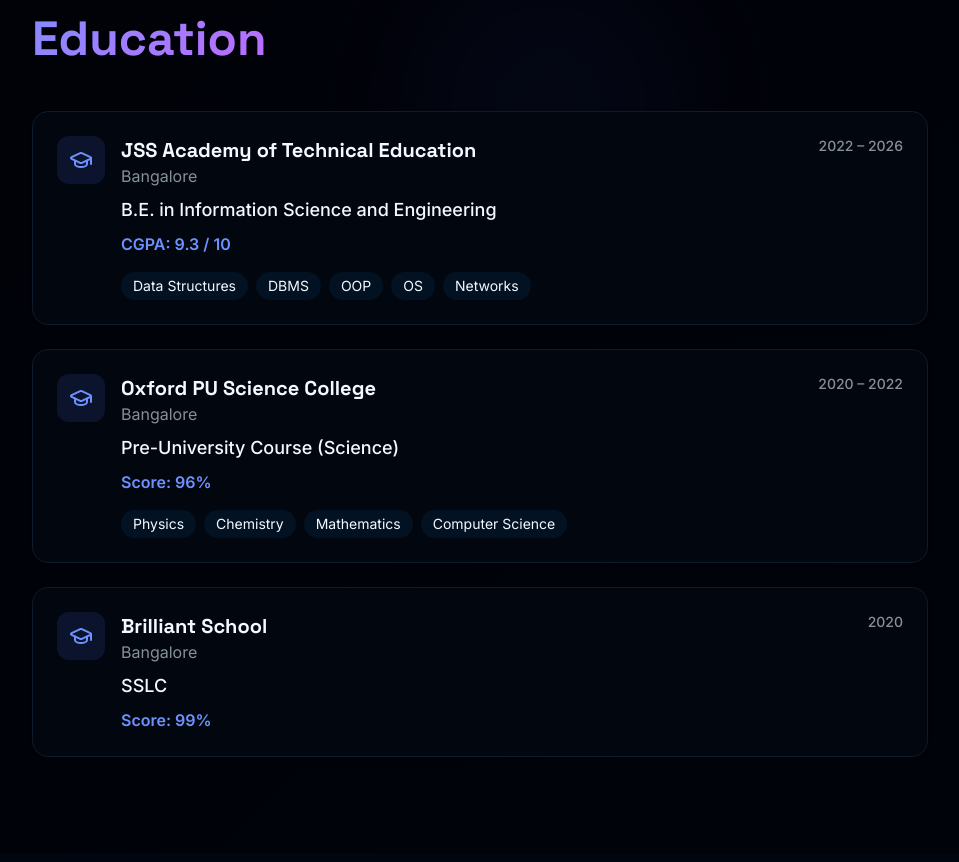
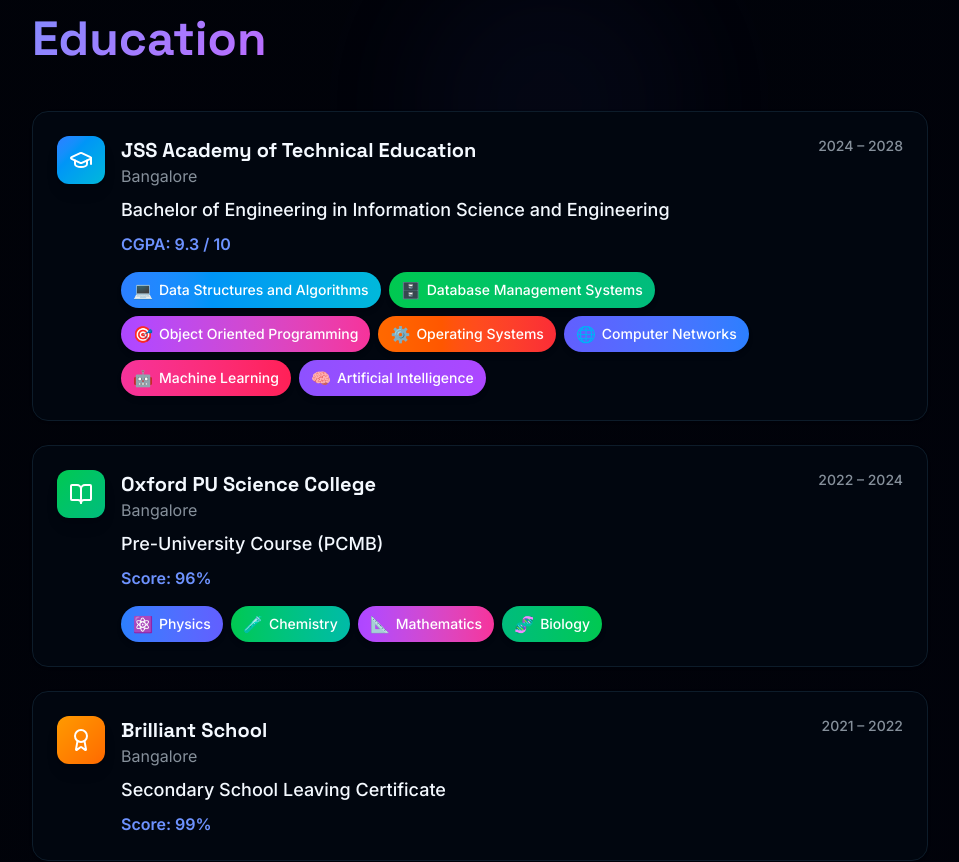
Before and after one commit to ShreyaRHipparagi/Shreya_Hipparagi-Portfolio, a Next.js app: page / in a window 1280 px wide. Shown: the part 1600-2462 px from the top of the page, without its empty margins (160-1119 px from the left). Built offline with nearby package versions, Linux system fonts and the light colour scheme.

Commit message:
feat: add Biology to PCMB course
Update section to include Biology and reflect in degree name.

Co-authored-by: Shreya R Hipparagi <231455048+ShreyaRHipparagi@users.noreply.github.com>

```diff
--- a/components/education.tsx
+++ b/components/education.tsx
@@ -1,7 +1,7 @@
 "use client"
 
 import { Card } from "@/components/ui/card"
-import { GraduationCap } from "lucide-react"
+import { GraduationCap, BookOpen, Award } from "lucide-react"
 import { useScrollReveal } from "@/hooks/use-scroll-reveal"
 import { cn } from "@/lib/utils"
 
@@ -9,26 +9,45 @@ const educationData = [
   {
     institution: "JSS Academy of Technical Education",
     location: "Bangalore",
-    degree: "B.E. in Information Science and Engineering",
-    period: "2022 – 2026",
+    degree: "Bachelor of Engineering in Information Science and Engineering",
+    period: "2024 – 2028",
     score: "CGPA: 9.3 / 10",
-    courses: ["Data Structures", "DBMS", "OOP", "OS", "Networks"],
+    courses: [
+      { name: "Data Structures and Algorithms", icon: "💻", color: "from-blue-500 to-cyan-500" },
+      { name: "Database Management Systems", icon: "🗄️", color: "from-green-500 to-emerald-500" },
+      { name: "Object Oriented Programming", icon: "🎯", color: "from-purple-500 to-pink-500" },
+      { name: "Operating Systems", icon: "⚙️", color: "from-orange-500 to-red-500" },
+      { name: "Computer Networks", icon: "🌐", color: "from-indigo-500 to-blue-500" },
+      { name: "Machine Learning", icon: "🤖", color: "from-pink-500 to-rose-500" },
+      { name: "Artificial Intelligence", icon: "🧠", color: "from-violet-500 to-purple-500" },
+    ],
+    icon: GraduationCap,
+    iconColor: "from-blue-500 to-cyan-500",
   },
   {
     institution: "Oxford PU Science College",
     location: "Bangalore",
-    degree: "Pre-University Course (Science)",
-    period: "2020 – 2022",
+    degree: "Pre-University Course (PCMB)",
+    period: "2022 – 2024",
     score: "Score: 96%",
-    courses: ["Physics", "Chemistry", "Mathematics", "Computer Science"],
+    courses: [
+      { name: "Physics", icon: "⚛️", color: "from-blue-500 to-indigo-500" },
+      { name: "Chemistry", icon: "🧪", color: "from-green-500 to-teal-500" },
+      { name: "Mathematics", icon: "📐", color: "from-purple-500 to-pink-500" },
+      { name: "Biology", icon: "🧬", color: "from-emerald-500 to-green-500" },
+    ],
+    icon: BookOpen,
+    iconColor: "from-green-500 to-emerald-500",
   },
   {
     institution: "Brilliant School",
     location: "Bangalore",
-    degree: "SSLC",
-    period: "2020",
+    degree: "Secondary School Leaving Certificate",
+    period: "2021 – 2022",
     score: "Score: 99%",
     courses: [],
+    icon: Award,
+    iconColor: "from-amber-500 to-orange-500",
   },
 ]
 
@@ -55,7 +74,9 @@ export function Education() {
             </h2>
 
             <div className="space-y-6">
-              {educationData.map((edu, index) => (
+              {educationData.map((edu, index) => {
+                const IconComponent = edu.icon
+                return (
                   <Card
                     key={index}
                     className={cn(
@@ -64,12 +85,15 @@ export function Education() {
                     )}
                     style={{ transitionDelay: `${index * 150}ms` }}
                   >
-                  <div className="absolute left-0 top-0 bottom-0 w-1 bg-gradient-to-b from-primary via-accent to-chart-2 opacity-0 group-hover:opacity-100 transition-opacity duration-500" />
-
                     <div className="flex gap-4">
                       <div className="flex-shrink-0">
-                      <div className="h-12 w-12 rounded-lg bg-primary/10 flex items-center justify-center group-hover:scale-110 group-hover:rotate-6 transition-all duration-300">
-                        <GraduationCap className="h-6 w-6 text-primary" />
+                        <div
+                          className={cn(
+                            "h-12 w-12 rounded-lg bg-gradient-to-br flex items-center justify-center group-hover:scale-110 group-hover:rotate-6 transition-all duration-300 shadow-lg",
+                            edu.iconColor,
+                          )}
+                        >
+                          <IconComponent className="h-6 w-6 text-white" />
                         </div>
                       </div>
 
@@ -92,9 +116,13 @@ export function Education() {
                             {edu.courses.map((course, i) => (
                               <span
                                 key={i}
-                              className="px-3 py-1 text-sm rounded-full bg-secondary text-secondary-foreground group-hover:bg-primary/20 transition-colors"
+                                className={cn(
+                                  "px-3 py-1.5 text-sm rounded-full bg-gradient-to-r text-white font-medium shadow-md hover:shadow-lg hover:scale-105 transition-all duration-300 flex items-center gap-1.5",
+                                  course.color,
+                                )}
                               >
-                              {course}
+                                <span className="text-base">{course.icon}</span>
+                                {course.name}
                               </span>
                             ))}
                           </div>
@@ -102,7 +130,8 @@ export function Education() {
                       </div>
                     </div>
                   </Card>
-              ))}
+                )
+              })}
             </div>
           </div>
         </div>
```
Lines whose indentation alone changed are shown as unchanged.
